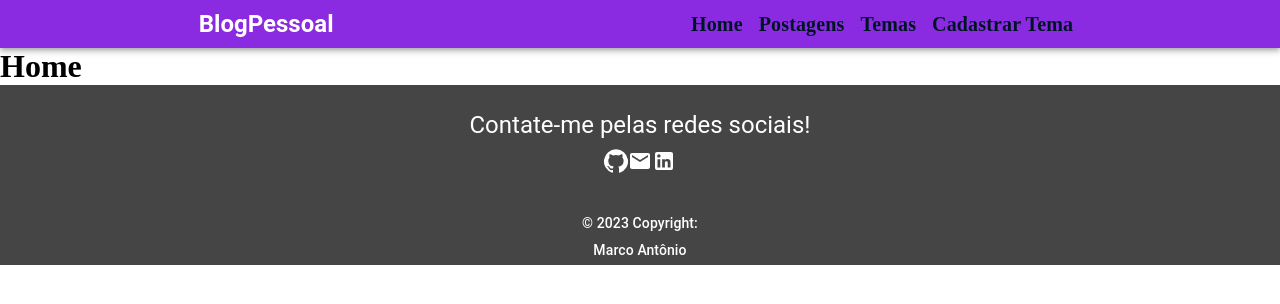
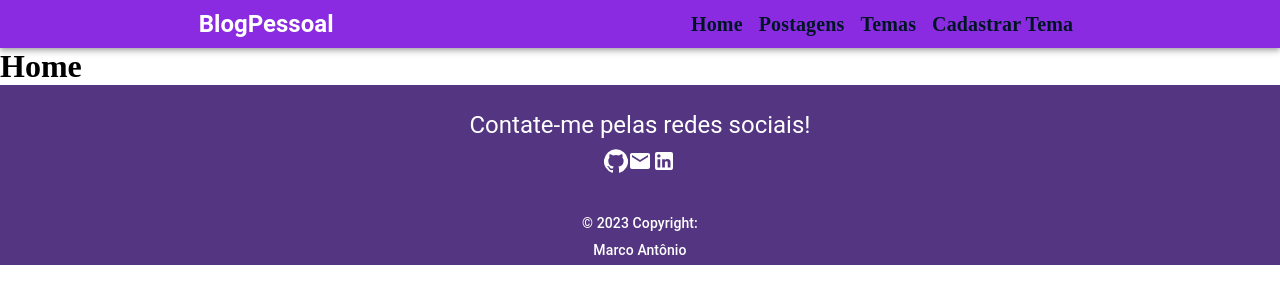
Before and after one commit to am3rco/blogPessoalReact, a React (Vite) app: page / in a window 1280 px wide. Shown: the top 304 px of the page. Built offline with nearby package versions, Linux system fonts and the light colour scheme.

Commit message:
Estilizando o Footer

```diff
--- a/src/components/estaticos/footer/Footer.css
+++ b/src/components/estaticos/footer/Footer.css
@@ -14,12 +14,12 @@ a {
 }
 
 .box1 {
-  background-color: #454545;
+  background-color: #543581;
   height: 120px;
 }
 
 .box2 {
-  background-color: #454545;
+  background-color: #543581;
   height: 60px;
 }
 
```
